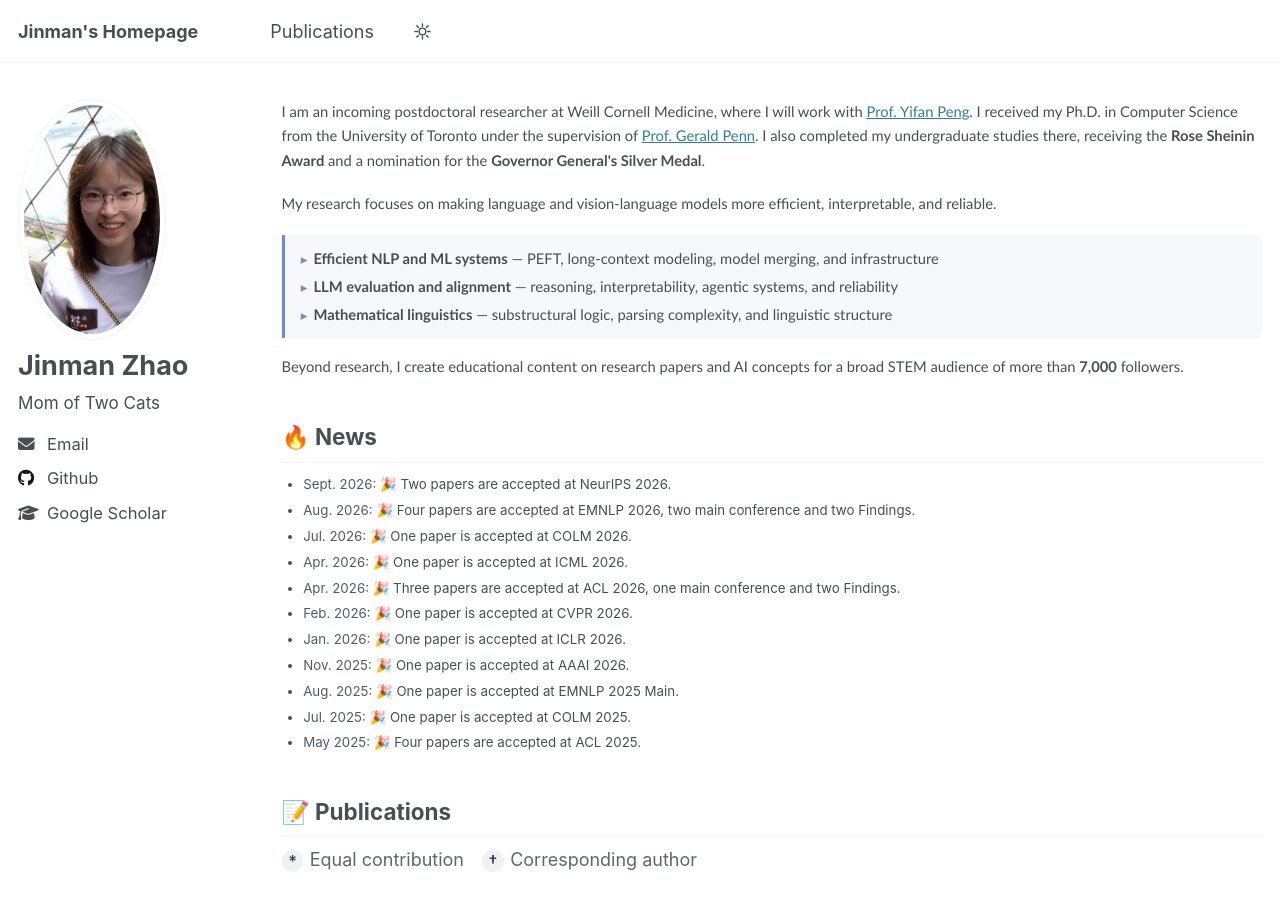
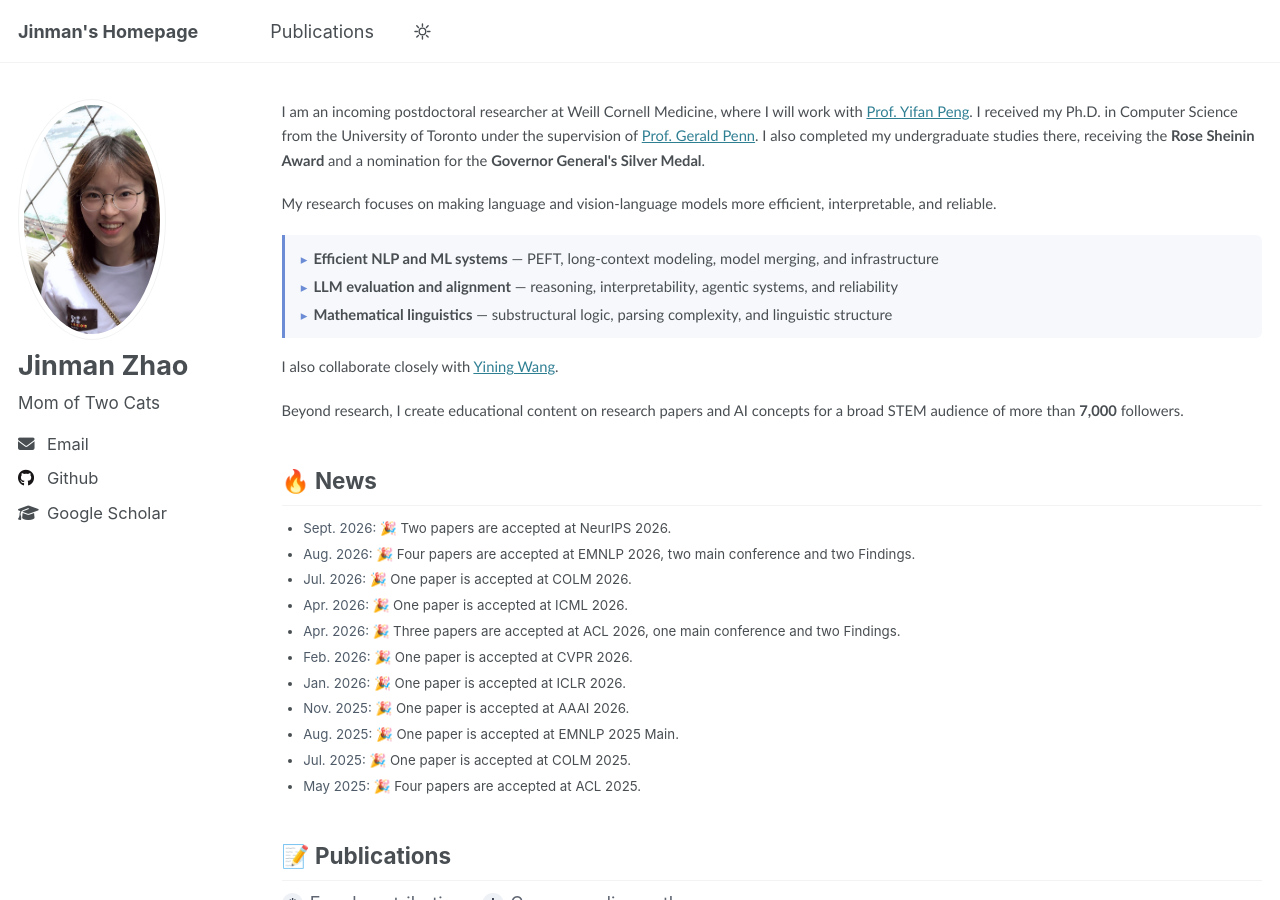
Before and after one commit to zhaojinm/zhaojinm.github.io, a Jekyll site: the page built from _pages/about.md, in a window 1280 px wide and 900 px high. Built offline with Jekyll 4.4.1, drawn with Linux system fonts in a browser that asks for light colours.

Commit message:
Add collaboration with Yining Wang

```diff
--- a/_pages/about.md
+++ b/_pages/about.md
@@ -24,6 +24,8 @@ redirect_from:
     <li><strong>LLM evaluation and alignment</strong> — reasoning, interpretability, agentic systems, and reliability</li>
     <li><strong>Mathematical linguistics</strong> — substructural logic, parsing complexity, and linguistic structure</li>
   </ul>
+
+  <p>I also collaborate closely with <a href="https://yiningww.github.io/">Yining Wang</a>.</p>
 
   <p>
     Beyond research, I create educational content on research papers and AI concepts for a
```
